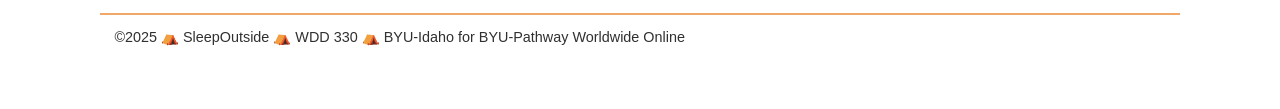
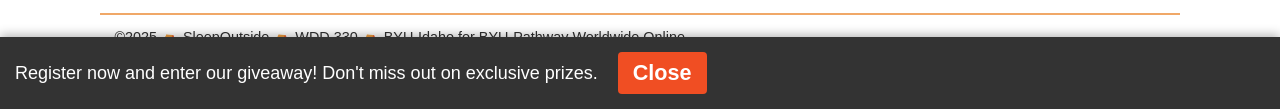
Before and after one commit to warmace101/wdd-330-sleepoutside, a website built with Vite: page src/index.html in a window 1280 px wide. Shown: the part 691-800 px from the top of the page. Built offline with nearby package versions, Linux system fonts and the light colour scheme; files whose address does not match are found by name.

Commit message:
added banner

```diff
--- a/src/index.html
+++ b/src/index.html
@@ -58,6 +58,7 @@
         </ul>
       </section>
     </main>
+    <script src="js/banner.js"></script>
     <footer id="main-footer"></footer>
   </body>
 </html>
--- /dev/null
+++ b/src/js/banner.js
@@ -0,0 +1,51 @@
+document.addEventListener("DOMContentLoaded", function () {
+      console.log("El DOM está listo, ejecutando banner.js"); // ← Verifica si aparece en la consola
+
+  // Check if banner has been shown before
+  if (!localStorage.getItem("bannerShown")) {
+    // Create banner element
+    const banner = document.createElement("div");
+    banner.id = "register-banner";
+    banner.style.position = "fixed";
+    banner.style.bottom = "0";
+    banner.style.left = "0";
+    banner.style.width = "100%";
+    banner.style.backgroundColor = "#333";
+    banner.style.color = "#fff";
+    banner.style.padding = "15px";
+    banner.style.textAlign = "center";
+    banner.style.fontSize = "18px";
+    banner.style.zIndex = "1000";
+    banner.style.boxShadow = "0 -2px 10px rgba(0,0,0,0.3)";
+    banner.style.display = "flex";
+    banner.style.justifyContent = "space-between";
+    banner.style.alignItems = "center";
+
+    // Banner content text
+    banner.innerHTML = `
+      <span>
+        Register now and enter our giveaway! Don't miss out on exclusive prizes.
+      </span>
+      <button id="close-banner" style="
+        background-color: #f04e23;
+        border: none;
+        color: white;
+        font-weight: bold;
+        padding: 8px 15px;
+        cursor: pointer;
+        border-radius: 4px;
+        margin-left: 20px;
+      ">Close</button>
+    `;
+
+    // Append banner to body
+    document.body.appendChild(banner);
+
+    // Close button handler
+    document.getElementById("close-banner").addEventListener("click", function () {
+      banner.style.display = "none";
+      // Save in localStorage so banner doesn't show again
+      localStorage.setItem("bannerShown", "true");
+    });
+  }
+});
```
